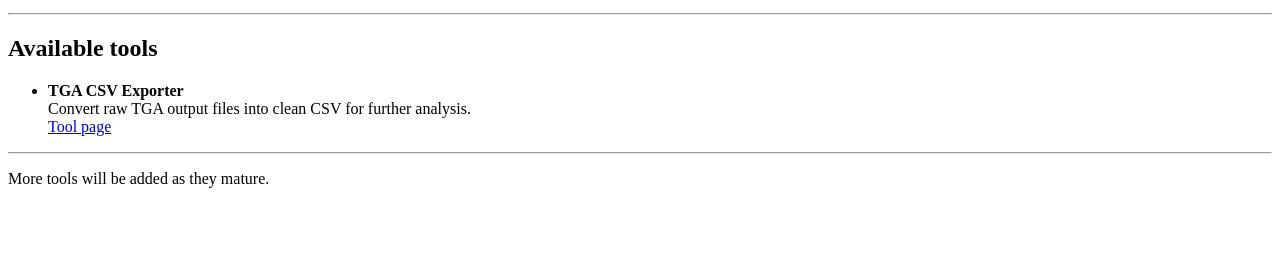
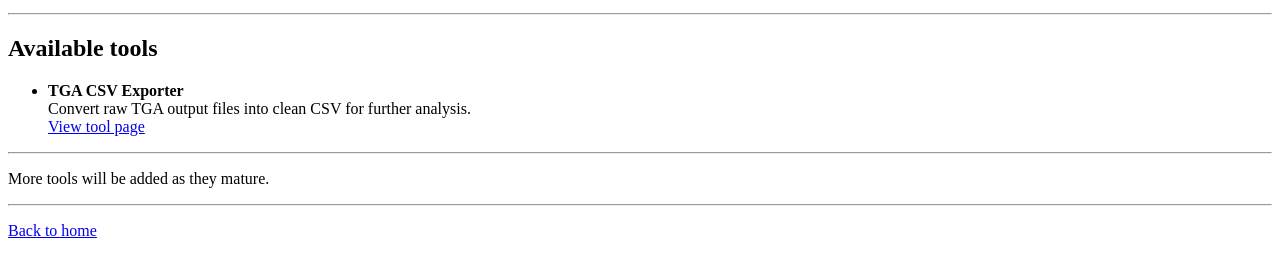
Before and after one commit to shuichi-h/shuichi-h.github.io, a plain HTML site: page tools/index.html in a window 1280 px wide. Shown: the part 101-378 px from the top of the page. Drawn offline with Linux system fonts and the light colour scheme.

Commit message:
Update link text for TGA CSV Exporter tool

```diff
--- a/tools/index.html
+++ b/tools/index.html
@@ -21,7 +21,7 @@ Each tool solves a concrete problem and can be used independently.
   <li>
     <strong>TGA CSV Exporter</strong><br>
     Convert raw TGA output files into clean CSV for further analysis.<br>
-    <a href="tga-parser.html">Tool page</a>
+    <a href="tga-parser.html">View tool page</a>
   </li>
 </ul>
 
@@ -31,5 +31,11 @@ Each tool solves a concrete problem and can be used independently.
 More tools will be added as they mature.
 </p>
 
+<hr>
+
+<p>
+<a href="../index.html">Back to home</a>
+</p>
+
 </body>
 </html>
```
